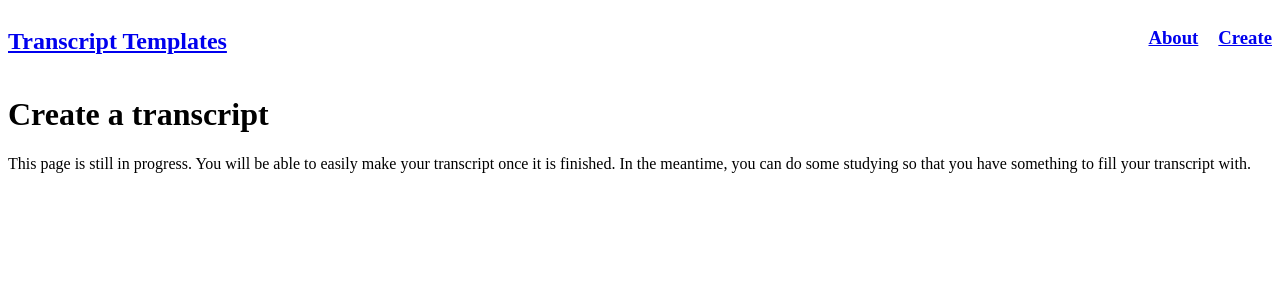
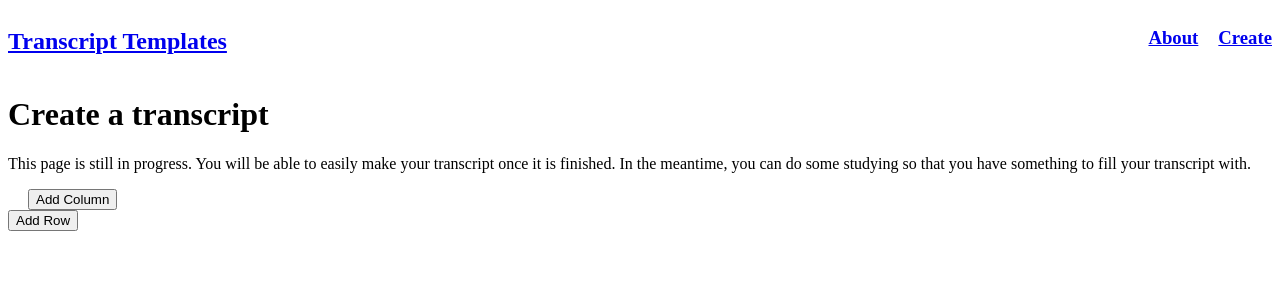
Before and after one commit to Yang-Yi-Shen/HS-Transcript-Maker, a React (Vite) app in the folder frontend/: page /create in a window 1280 px wide. Shown: the top 300 px of the page. Built offline with nearby package versions, Linux system fonts and the light colour scheme.

Commit message:
feat: added expandable grid in Create page

```diff
--- /dev/null
+++ b/frontend/src/components/Grid.jsx
@@ -0,0 +1,37 @@
+import { useState } from 'react'
+
+function Grid() {
+  const [gridData, setGridData] = useState([]);
+
+  const addRow = () => {
+    const newRow = gridData.length > 0 ? Array.from({ length: gridData[0].length }, () => "newGrid") : ["newGrid"];
+    setGridData([...gridData, newRow]);
+  }
+
+  const addColumn = () => {
+    const newColumn = gridData.length > 0 ? gridData.map(row => [...row, "newGrid"]) : [["newGrid"]];
+    setGridData(newColumn);
+  }
+
+  return (
+    <div>
+      <div className='grid-container'>
+        <table className='grid'>
+          <tbody>
+            {gridData.map((row, rowIndex) => (
+              <tr key={rowIndex}>
+                {row.map((cell, columnIndex) => (
+                  <td key={`${rowIndex}-${columnIndex}`} className="cell">{cell}</td>
+                ))}
+              </tr>
+            ))}
+          </tbody>
+        </table>
+        <button onClick={addColumn}>Add Column</button>
+      </div>
+      <button onClick={addRow}>Add Row</button>
+    </div>
+  );
+}
+
+export default Grid;
--- a/frontend/src/index.css
+++ b/frontend/src/index.css
@@ -7,3 +7,20 @@ header {
     display: flex;
     gap: 20px;
 }
+
+.grid-container {
+    display: flex;
+    align-items: center; /* added */
+}
+
+.grid {
+    border-spacing: 0px;
+    border-collapse: collapse;
+    width: max-content; /* added */
+    margin-right: 20px; /* added */
+}
+
+.cell {
+    border: 1px solid black;
+    padding: 10px;
+}
--- a/frontend/src/pages/Create.jsx
+++ b/frontend/src/pages/Create.jsx
@@ -1,8 +1,12 @@
+import Grid from '../components/Grid'
+
 export default function Create() {
     return (
         <main>
             <h1>Create a transcript</h1>
             <p>This page is still in progress. You will be able to easily make your transcript once it is finished. In the meantime, you can do some studying so that you have something to fill your transcript with.</p>
+
+            <Grid />
         </main>
     )
 }
```
